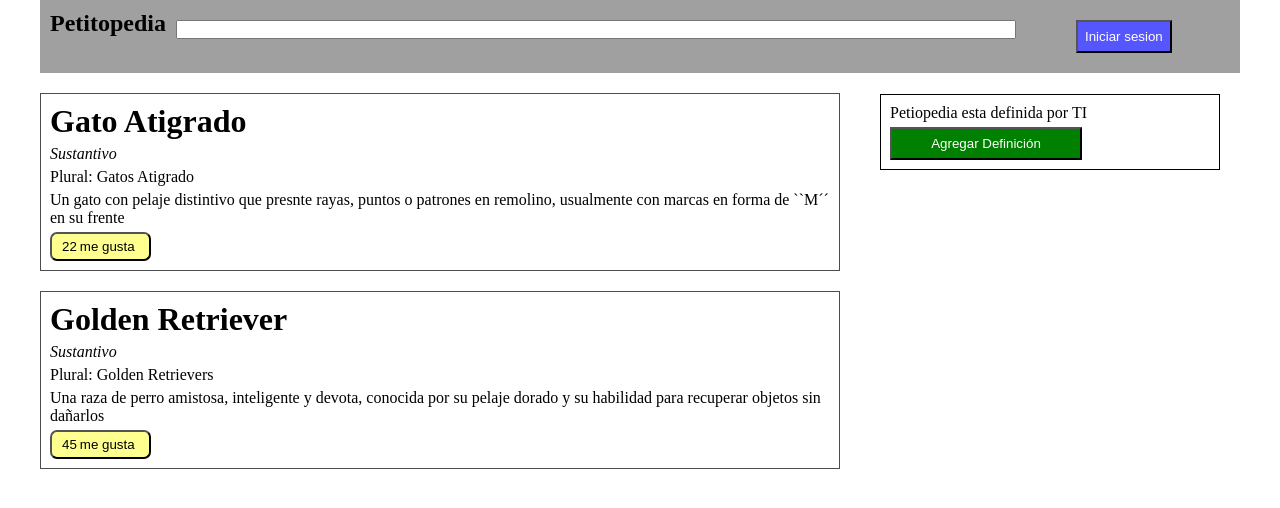
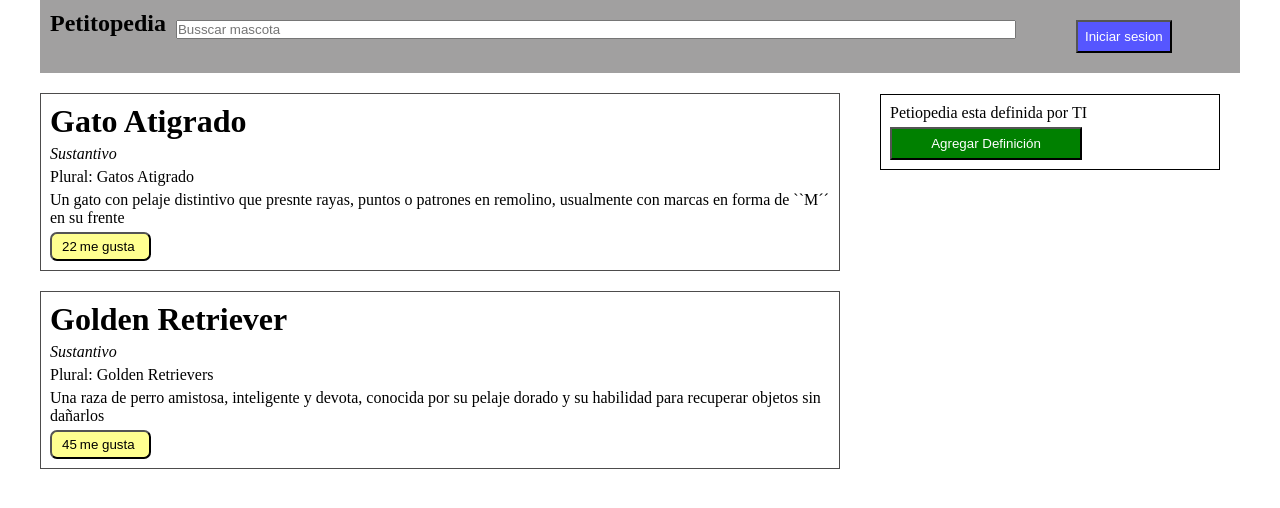
Before and after one commit to ViceMorales/Evento-Onclick-core-, a plain HTML site: page index.html in a window 1280 px wide. Drawn offline with Linux system fonts and the light colour scheme.

Commit message:
Commit de placeholder

```diff
--- a/index.html
+++ b/index.html
@@ -13,7 +13,7 @@
             <h1 class="nav-title">Petitopedia</h1>
             <ul class="nav-links">
             <div class="barraDeNavegacion">
-            <li><input id="busqueda" type="text"></li>
+            <li><input id="busqueda" type="text" placeholder="Busscar mascota"></li>
             </div>
             <li><button class="btn" onclick="inicioSesio(this)">Iniciar sesion</button></li>
             </ul>
```
